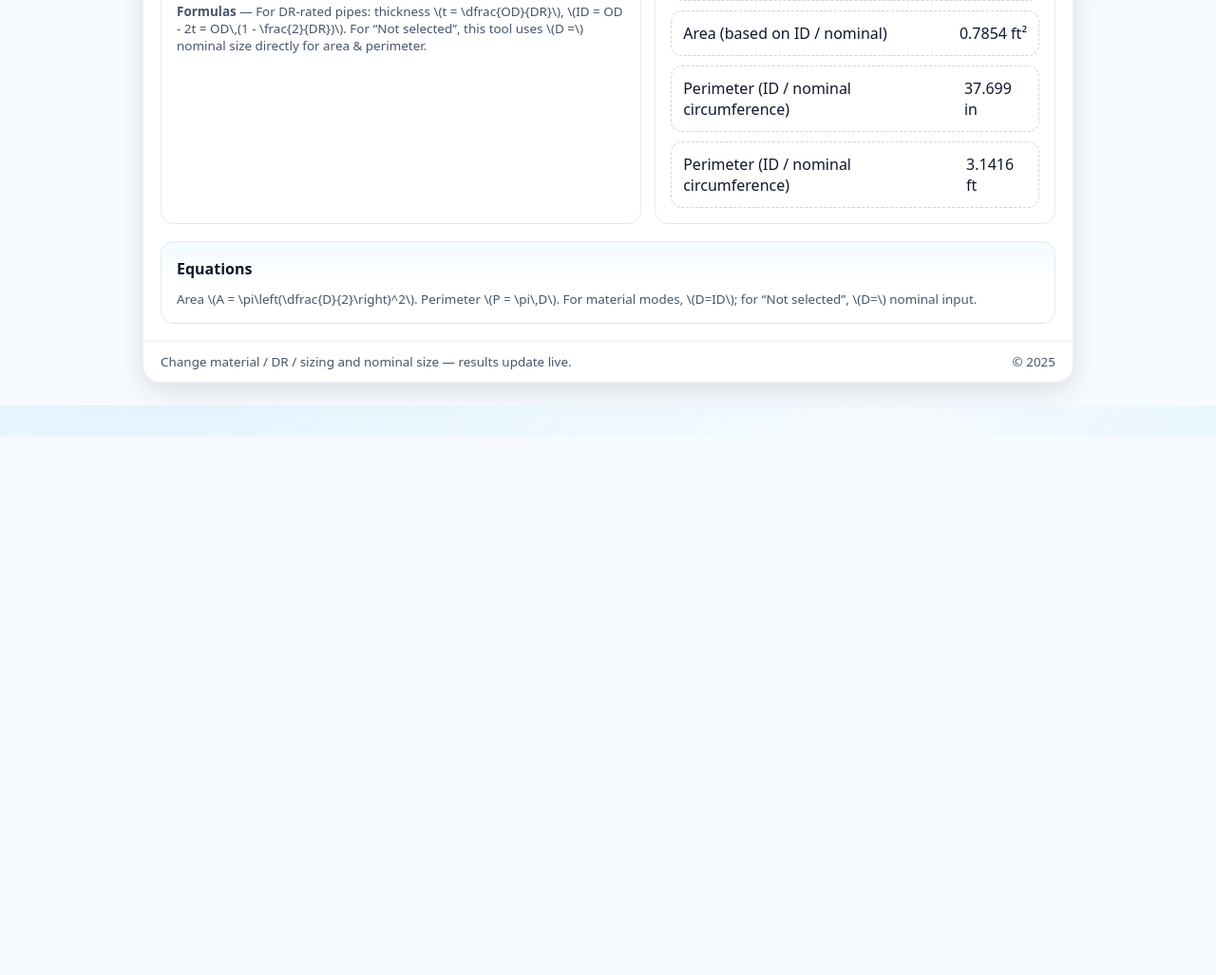
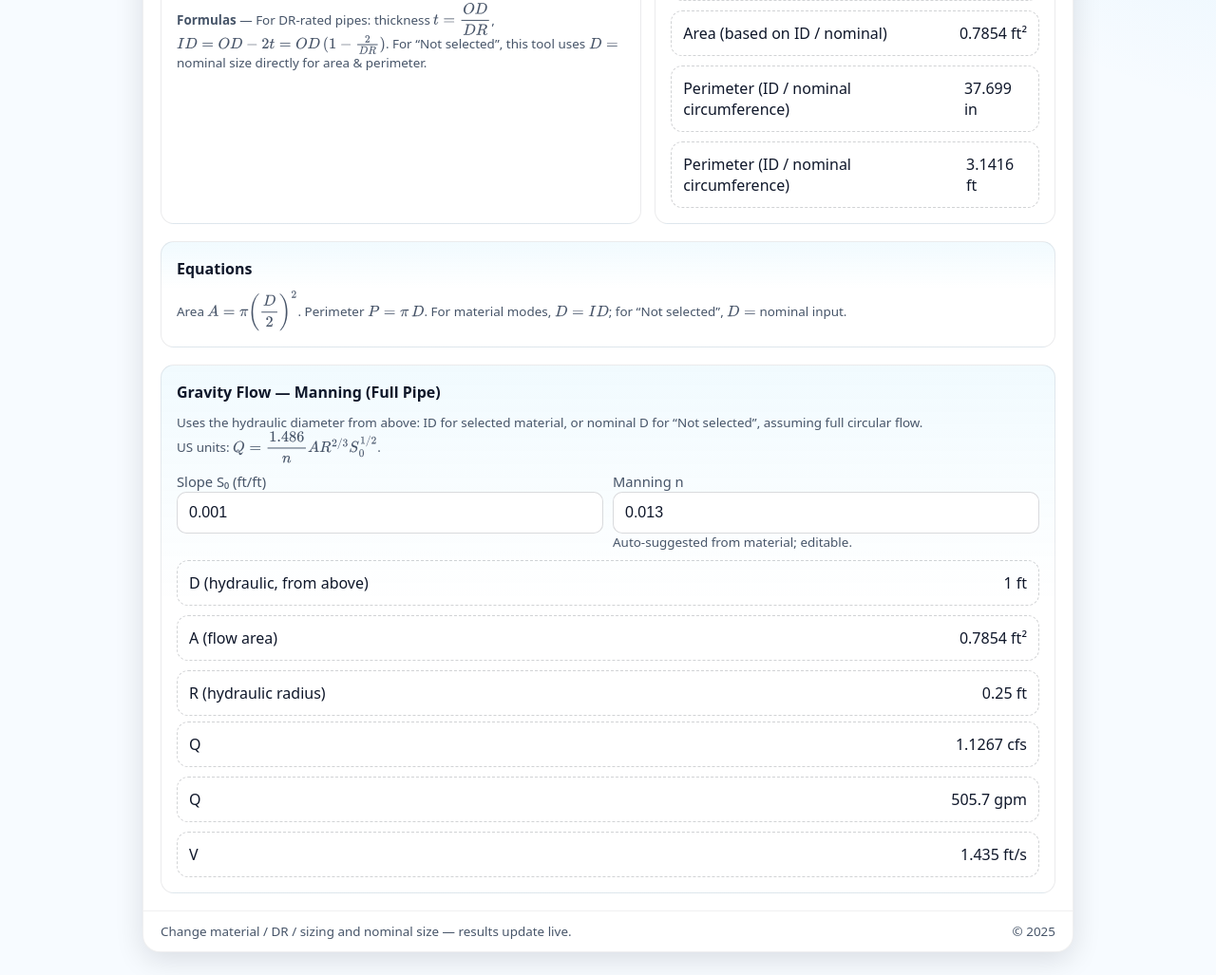
Before and after one commit to watergroup123/waterbasic, a plain HTML site: page index.html in a window 1280 px wide. Shown: the part 340-1367 px from the top of the page at 95% size. Before the commit the page ends 800 px from the top, so only its background shows below. Drawn offline with nearby package versions, Linux system fonts and the light colour scheme.

Commit message:
Update index.html

```diff
--- a/index.html
+++ b/index.html
@@ -14,36 +14,78 @@
     :root{ --bg:#0b1320; --card:#0f1a2b; --ink:#e5f2ff; --muted:#9fb3c8; --accent:#38bdf8; --accent-2:#0ea5e9; --ring:rgba(56,189,248,.35); }
   }
   *{box-sizing:border-box}
-  body{ margin:0; font-family:system-ui, -apple-system, Segoe UI, Roboto, Arial;
-        color:var(--ink); background:
-        radial-gradient(1200px 600px at 10% -10%, rgba(56,189,248,.12), transparent 70%),
-        radial-gradient(900px 500px at 120% 10%, rgba(14,165,233,.10), transparent 70%), var(--bg);
-        display:flex; align-items:center; justify-content:center; padding:24px;}
+  body{
+    margin:0;
+    font-family:system-ui, -apple-system, Segoe UI, Roboto, Arial;
+    color:var(--ink);
+    background:
+      radial-gradient(1200px 600px at 10% -10%, rgba(56,189,248,.12), transparent 70%),
+      radial-gradient(900px 500px at 120% 10%, rgba(14,165,233,.10), transparent 70%),
+      var(--bg);
+    display:flex; align-items:center; justify-content:center; padding:24px;
+  }
   .shell{width:100%; max-width:980px}
-  .card{background:var(--card); border-radius:18px; box-shadow:0 8px 30px rgba(2,12,27,.12); overflow:hidden; border:1px solid rgba(2,12,27,.06)}
-  .header{padding:18px 20px; display:flex; justify-content:space-between; align-items:center; gap:12px; border-bottom:1px solid rgba(2,12,27,.06)}
+  .card{
+    background:var(--card);
+    border-radius:18px;
+    box-shadow:0 8px 30px rgba(2,12,27,.12);
+    overflow:hidden;
+    border:1px solid rgba(2,12,27,.06);
+  }
+  .header{
+    padding:18px 20px;
+    display:flex; justify-content:space-between; align-items:center; gap:12px;
+    border-bottom:1px solid rgba(2,12,27,.06);
+  }
   .content{padding:18px; display:grid; gap:18px}
   .grid{display:grid; gap:14px}
   @media (min-width:900px){ .grid{grid-template-columns: 1.2fr 1fr} }
-  .panel{border:1px solid rgba(2,12,27,.08); border-radius:14px; padding:16px; background:linear-gradient(180deg, rgba(56,189,248,.07), transparent 45%), var(--card)}
+  .panel{
+    border:1px solid rgba(2,12,27,.08);
+    border-radius:14px;
+    padding:16px;
+    background:linear-gradient(180deg, rgba(56,189,248,.07), transparent 45%), var(--card)
+  }
   h2{margin:.1rem 0 .75rem; font-size:1rem}
   label{font-size:.92rem; color:var(--muted)}
   select, input[type="number"]{
-    width:100%; padding:12px; font-size:1rem; border-radius:10px; border:1px solid rgba(2,12,27,.15);
+    width:100%; padding:12px; font-size:1rem;
+    border-radius:10px; border:1px solid rgba(2,12,27,.15);
     background:var(--card); color:var(--ink); outline:none;
   }
-  select:focus, input[type="number"]:focus{ border-color:var(--accent-2); box-shadow:0 0 0 6px var(--ring) }
+  select:focus, input[type="number"]:focus{
+    border-color:var(--accent-2);
+    box-shadow:0 0 0 6px var(--ring);
+  }
   .row{display:grid; gap:10px}
   .row2{display:grid; gap:10px; grid-template-columns:1fr 1fr}
   .muted{color:var(--muted)}
-  .stat{border:1px dashed rgba(2,12,27,.18); padding:12px; border-radius:12px; display:flex; justify-content:space-between; align-items:baseline; gap:12px}
+  .stat{
+    border:1px dashed rgba(2,12,27,.18);
+    padding:12px;
+    border-radius:12px;
+    display:flex; justify-content:space-between; align-items:baseline; gap:12px;
+  }
   .small{font-size:.84rem; color:var(--muted)}
-  .foot{padding:12px 18px; border-top:1px solid rgba(2,12,27,.06); display:flex; justify-content:space-between; gap:12px; flex-wrap:wrap}
+  .foot{
+    padding:12px 18px;
+    border-top:1px solid rgba(2,12,27,.06);
+    display:flex; justify-content:space-between; gap:12px; flex-wrap:wrap;
+  }
   .btn{
-    appearance:none; border:1px solid rgba(2,12,27,.18); background:var(--card);
-    padding:10px 14px; border-radius:10px; cursor:pointer; font-weight:600;
+    appearance:none;
+    border:1px solid rgba(2,12,27,.18);
+    background:var(--card);
+    padding:10px 14px;
+    border-radius:10px;
+    cursor:pointer;
+    font-weight:600;
   }
-  .btn.primary{border-color:transparent; background:linear-gradient(180deg,var(--accent),var(--accent-2)); color:white}
+  .btn.primary{
+    border-color:transparent;
+    background:linear-gradient(180deg,var(--accent),var(--accent-2));
+    color:white;
+  }
   .btn:active{transform:translateY(1px)}
 </style>
 </head>
@@ -143,7 +185,8 @@
           </div>
 
           <div class="small" style="margin-top:8px">
-            <strong>Formulas</strong> — For DR-rated pipes: thickness \(t = \dfrac{OD}{DR}\), \(ID = OD - 2t = OD\,(1 - \frac{2}{DR})\).
+<script src="https://cdn.jsdelivr.net/npm/mathjax@3/es5/tex-svg.js"></script>
+ <strong>Formulas</strong> — For DR-rated pipes: thickness \(t = \dfrac{OD}{DR}\), \(ID = OD - 2t = OD\,(1 - \frac{2}{DR})\).
             For “Not selected”, this tool uses \(D =\) nominal size directly for area & perimeter.
           </div>
         </section>
@@ -169,6 +212,59 @@
           Area \(A = \pi\left(\dfrac{D}{2}\right)^2\). Perimeter \(P = \pi\,D\). For material modes, \(D=ID\); for “Not selected”, \(D=\) nominal input.
         </div>
       </section>
+
+      <!-- GRAVITY FLOW (MANNING) -->
+      <section class="panel">
+        <h2>Gravity Flow — Manning (Full Pipe)</h2>
+        <div class="small" style="margin-bottom:8px;">
+          Uses the hydraulic diameter from above:
+          ID for selected material, or nominal D for “Not selected”, assuming full circular flow.<br>
+          US units: \(Q = \dfrac{1.486}{n} A R^{2/3} S_0^{1/2}\).
+        </div>
+
+        <div class="row2">
+          <div>
+            <label for="g_slope">Slope S₀ (ft/ft)</label>
+            <input id="g_slope" type="number" step="0.0001" value="0.001">
+          </div>
+          <div>
+            <label for="g_n">Manning n</label>
+            <input id="g_n" type="number" step="0.001" value="0.013">
+            <div class="small">Auto-suggested from material; editable.</div>
+          </div>
+        </div>
+
+        <div class="row" style="margin-top:10px">
+          <div class="stat">
+            <div>D (hydraulic, from above)</div>
+            <div><span id="g_D">—</span> ft</div>
+          </div>
+          <div class="stat">
+            <div>A (flow area)</div>
+            <div><span id="g_A">—</span> ft²</div>
+          </div>
+          <div class="stat">
+            <div>R (hydraulic radius)</div>
+            <div><span id="g_R">—</span> ft</div>
+          </div>
+        </div>
+
+        <div class="row" style="margin-top:6px">
+          <div class="stat">
+            <div>Q</div>
+            <div><span id="g_Q">—</span> cfs</div>
+          </div>
+          <div class="stat">
+            <div>Q</div>
+            <div><span id="g_Q_gpm">—</span> gpm</div>
+          </div>
+          <div class="stat">
+            <div>V</div>
+            <div><span id="g_V">—</span> ft/s</div>
+          </div>
+        </div>
+      </section>
+
     </div>
 
     <div class="foot">
@@ -209,10 +305,23 @@
     a_ft2: document.getElementById('a_ft2'),
     p_in: document.getElementById('p_in'),
     p_ft: document.getElementById('p_ft'),
-    calcBtn: document.getElementById('calcBtn')
+    calcBtn: document.getElementById('calcBtn'),
+    // Gravity flow elements
+    gSlope: document.getElementById('g_slope'),
+    gN: document.getElementById('g_n'),
+    gD: document.getElementById('g_D'),
+    gA: document.getElementById('g_A'),
+    gR: document.getElementById('g_R'),
+    gQ: document.getElementById('g_Q'),
+    gQ_gpm: document.getElementById('g_Q_gpm'),
+    gV: document.getElementById('g_V')
   };
 
-  function fmt(n, d=3){ return (!isFinite(n)) ? "—" : Number(n).toFixed(d).replace(/\.?0+$/,''); }
+  function fmt(n, d=3){
+    return (!isFinite(n))
+      ? "—"
+      : Number(n).toFixed(d).replace(/\.?0+$/,'');
+  }
 
   function getOD(material, nom, ctx){
     const n = Number(nom);
@@ -243,6 +352,7 @@
     if (material === 'HDPE'){
       const DR = Number(ctx.hdpeDR);
       if (!(DR > 0)) return NaN;
+      // your existing DR logic preserved
       return OD * (1 - 2/DR*1.06);
     }
     if (material === 'DIP'){
@@ -253,11 +363,71 @@
     return NaN;
   }
 
+  // Track if user manually edited n so we don't override
+  let nTouched = false;
+
+  function suggestN(material){
+    if (material === 'PVC') return 0.011;
+    if (material === 'HDPE') return 0.010;
+    if (material === 'DIP') return 0.013;
+    return 0.013; // generic concrete/CI-style default
+  }
+
+  // Get hydraulic diameter in ft based on current inputs (matches your section logic)
+  function getHydraulicD_ft(){
+    const material = el.mat.value;
+    const nom = parseFloat(el.nom.value);
+    const ctx = {
+      pvcDR: el.pvcDR.value,
+      hdpeDR: el.hdpeDR.value,
+      series: el.hdpeSeries.value,
+      dipThk: el.dipThk.value
+    };
+
+    if (material === 'NONE'){
+      return (nom > 0) ? nom / 12 : NaN; // nominal directly
+    }
+
+    const OD = getOD(material, nom, ctx);
+    const ID = getID(material, OD, ctx);
+    if (!isFinite(ID) || ID <= 0) return NaN;
+    return ID / 12; // convert to ft
+  }
+
+  function updateGravity(){
+    if (!el.gSlope || !el.gN) return;
+
+    const D_ft = getHydraulicD_ft();
+    const S0 = parseFloat(el.gSlope.value);
+    const n = parseFloat(el.gN.value);
+    const pi = Math.PI;
+
+    let A = NaN, R = NaN, Q = NaN, V = NaN, Qgpm = NaN;
+
+    if (isFinite(D_ft) && D_ft > 0){
+      A = pi * Math.pow(D_ft/2, 2);  // full pipe area
+      R = D_ft / 4;                  // full circular pipe
+    }
+
+    if (isFinite(A) && A > 0 && isFinite(R) && R > 0 && S0 > 0 && n > 0){
+      Q = (1.486 / n) * A * Math.pow(R, 2/3) * Math.sqrt(S0); // cfs
+      V = Q / A;                                              // ft/s
+      Qgpm = Q * 7.48052 * 60;                                // gpm
+    }
+
+    if (el.gD)     el.gD.textContent = fmt(D_ft, 4);
+    if (el.gA)     el.gA.textContent = fmt(A, 4);
+    if (el.gR)     el.gR.textContent = fmt(R, 4);
+    if (el.gQ)     el.gQ.textContent = fmt(Q, 4);
+    if (el.gQ_gpm) el.gQ_gpm.textContent = fmt(Qgpm, 1);
+    if (el.gV)     el.gV.textContent = fmt(V, 3);
+  }
+
   function compute(){
     const material = el.mat.value;
     const nom = parseFloat(el.nom.value);
 
-    // Show/hide option blocks
+    // Show/hide option blocks (unchanged behavior)
     el.pvcBlock.style.display  = (material === 'PVC')  ? '' : 'none';
     el.hdpeBlock.style.display = (material === 'HDPE') ? '' : 'none';
     el.dipBlock.style.display  = (material === 'DIP')  ? '' : 'none';
@@ -277,7 +447,7 @@
     if (material === 'NONE'){
       const Dnom = (nom > 0) ? nom : NaN;
       D_for_section = Dnom;   // area/perimeter use nominal
-      OD = NaN;               // leave OD/ID blank to avoid implying standards
+      OD = NaN;               // do not imply standard OD/ID
       ID = NaN;
     }
 
@@ -286,22 +456,42 @@
     const P_in  = isFinite(D_for_section) ? pi * D_for_section : NaN;
     const in_to_ft = 1/12;
 
-    // Render
+    // Render original results
     el.od_in.textContent = fmt(OD, 3);
     el.id_in.textContent = fmt(ID, 3);
     el.a_in2.textContent = fmt(A_in2, 3);
     el.a_ft2.textContent = fmt(A_in2 * in_to_ft * in_to_ft, 5);
     el.p_in.textContent  = fmt(P_in, 3);
     el.p_ft.textContent  = fmt(P_in * in_to_ft, 4);
+
+    // Auto-suggest Manning n if user hasn't overridden
+    if (el.gN && !nTouched){
+      el.gN.value = suggestN(material);
+    }
+
+    // Update gravity panel
+    updateGravity();
   }
 
-  // Events
+  // Events (original + gravity hooks)
   const watch = (node)=>['input','change','keyup'].forEach(ev=>node.addEventListener(ev, compute));
   [el.mat, el.nom, el.pvcDR, el.hdpeSeries, el.hdpeDR, el.dipThk].forEach(watch);
+
+  if (el.gSlope){
+    ['input','change','keyup'].forEach(ev=>el.gSlope.addEventListener(ev, updateGravity));
+  }
+
+  if (el.gN){
+    ['input','change','keyup'].forEach(ev=>el.gN.addEventListener(ev, function(){
+      nTouched = true; // user took control
+      updateGravity();
+    }));
+  }
+
   el.calcBtn.addEventListener('click', compute);
 
   // Initial state
-  el.mat.value = 'NONE'; // default to Not selected mode per your request
+  el.mat.value = 'NONE'; // keep your original default behavior
   compute();
 })();
 </script>
```
